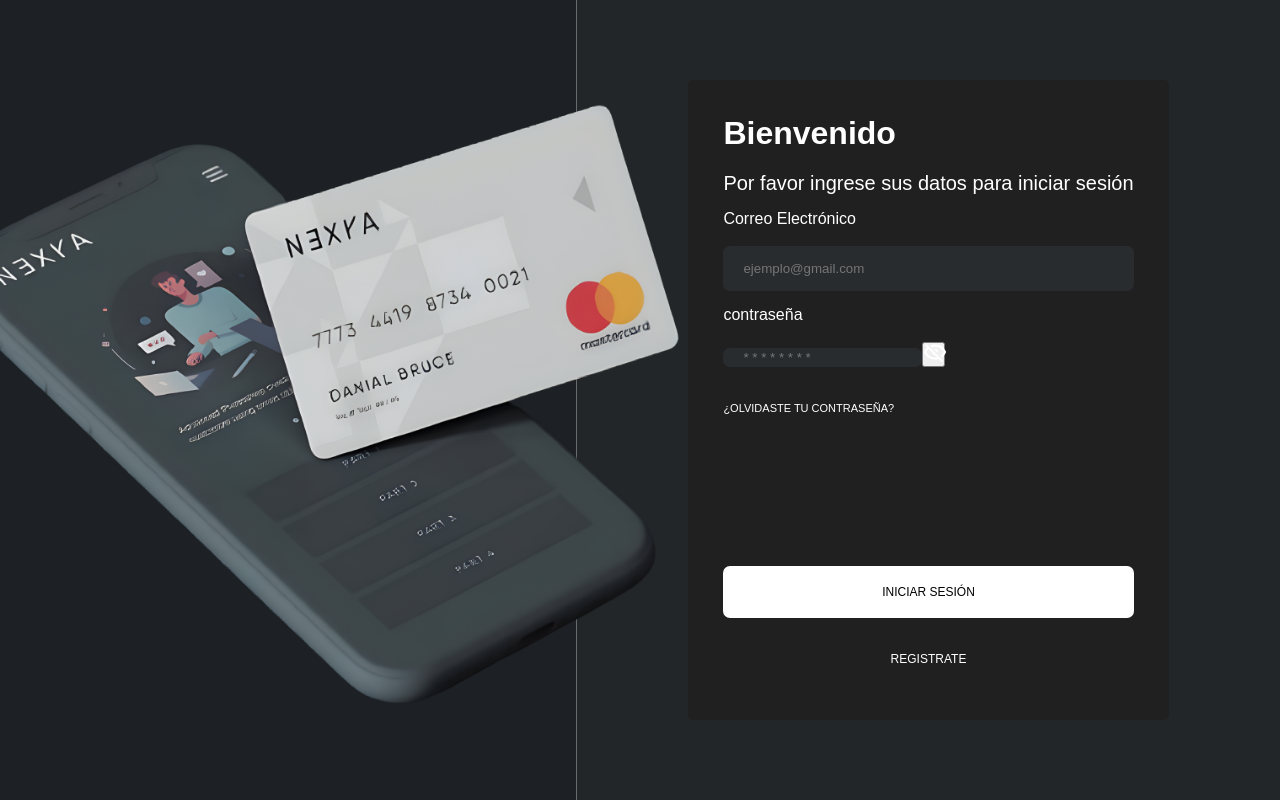
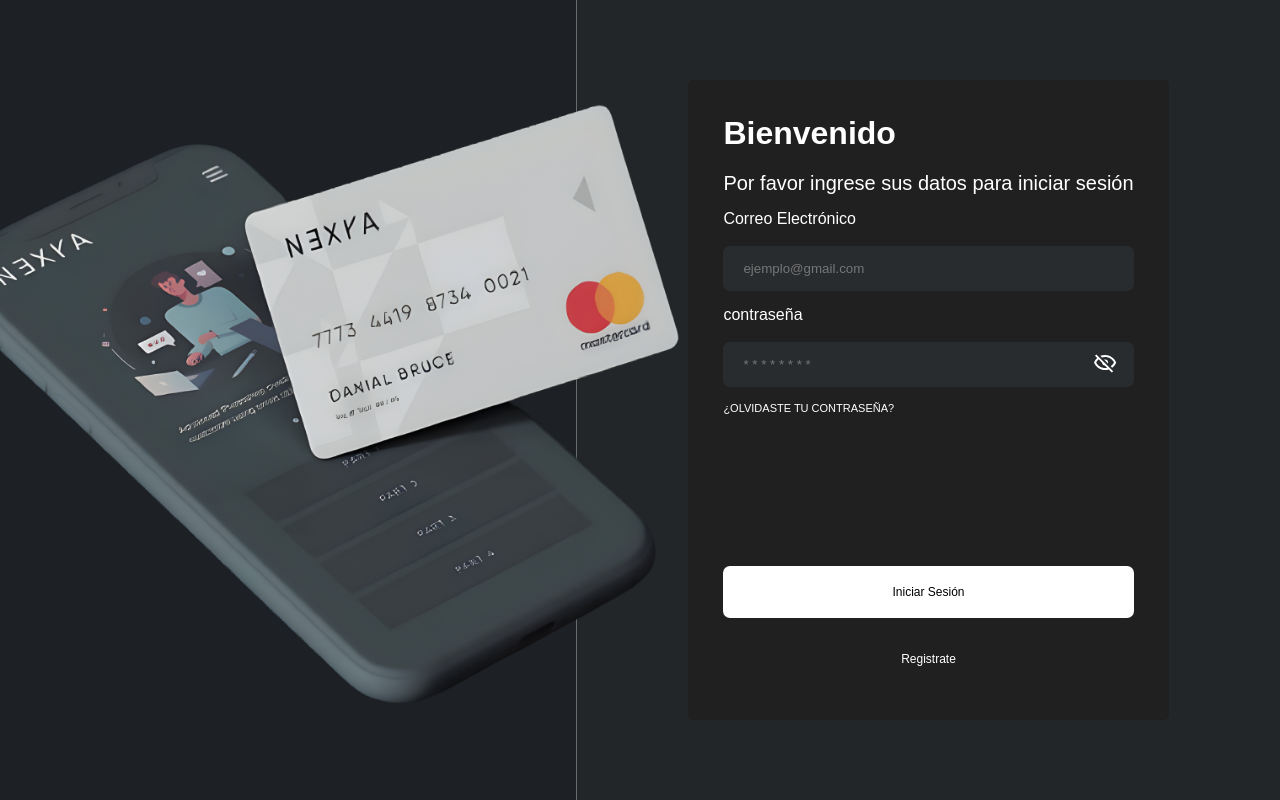
Before and after one commit to No-Country-simulation/s20-20-webapp, a Next.js app: page /login in a window 1280 px wide. Built offline with nearby package versions, Linux system fonts and the light colour scheme.

Commit message:
Feat: apply authpassword

```diff
--- a/app/(auth)/login/page.tsx
+++ b/app/(auth)/login/page.tsx
@@ -2,6 +2,7 @@ import Image from 'next/image'
 import AuthForm from '../_component/Form/Form'
 import './style.css'
 import AuthBtn from '../_component/AuthBtn/AuthBtn'
+import AuthPassword from '../_component/AuthPassword/AuthPassword'
 
 export default function Login() {
   return <>
@@ -11,17 +12,11 @@ export default function Login() {
         <span>Correo Electrónico</span>
         <input type="email" name="email" placeholder='ejemplo@gmail.com' />
       </label>
-      <label>
-        <span>contraseña</span>
-        <span className='password-wrapper'>
-          <input type="password" name='password' placeholder={'* '.repeat(8)} />
-          <button type='button' ><img src='/blind-eye.svg' alt='blind eye' /></button>
-        </span>
-      </label>
+      <AuthPassword leyend='contraseña' />
       <p>¿OLVIDASTE TU CONTRASEÑA?</p>
       <menu>
-        <li><AuthBtn>INICIAR SESIÓN</AuthBtn></li>
-        <li><AuthBtn mod='inherit' href='/register'>REGISTRATE</AuthBtn></li>
+        <li><AuthBtn>Iniciar Sesión</AuthBtn></li>
+        <li><AuthBtn mod='inherit' href='/register'>Registrate</AuthBtn></li>
       </menu>
     </AuthForm>
   </>
```
